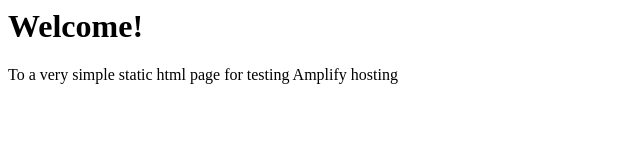
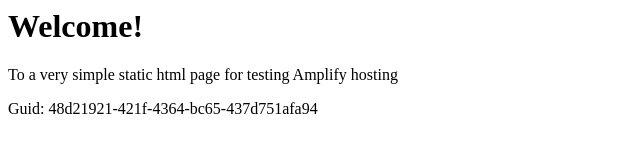
Before and after one commit to aws-aemilia-gru/Github-PR-Commit-Integration-Test-DoNotTouch-Gith-OKSLNVO2-v1-preprod-sa-east-1, a website: page src/index.html in a window 1280 px wide. Shown: the whole page, without its empty margins (0-640 px from the left). Drawn offline with Linux system fonts and the light colour scheme.

Commit message:
commit from integ tests

```diff
--- a/src/index.html
+++ b/src/index.html
@@ -1,3 +1,5 @@
+
+
 <html lang="en">
 
 <head>
@@ -10,6 +12,6 @@
 <body>
     <h1>Welcome!</h1>
     <p>To a very simple static html page for testing Amplify hosting</p>
-</body>
+    <p>Guid: 48d21921-421f-4364-bc65-437d751afa94</p></body>
 
 </html>
```
